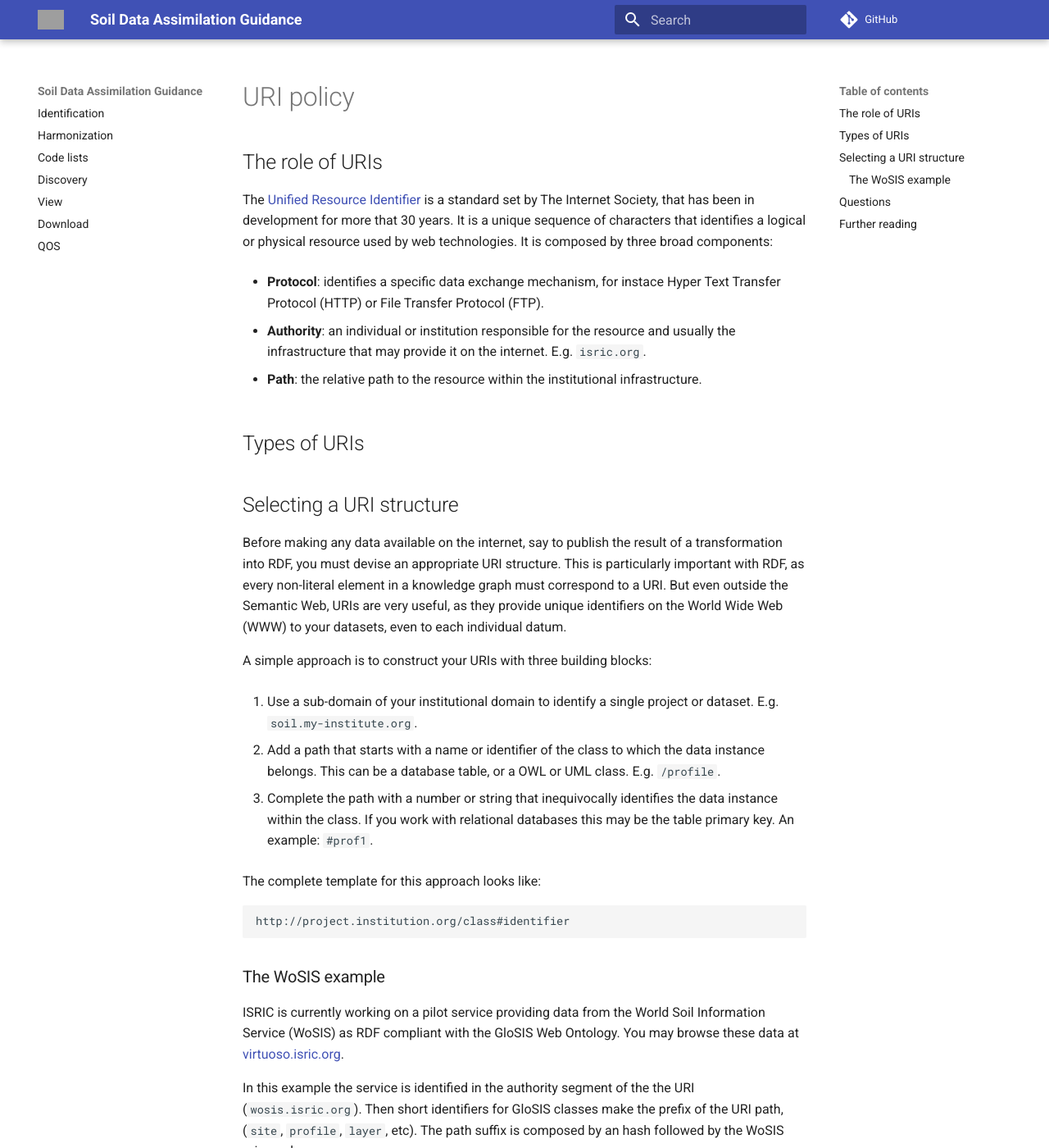
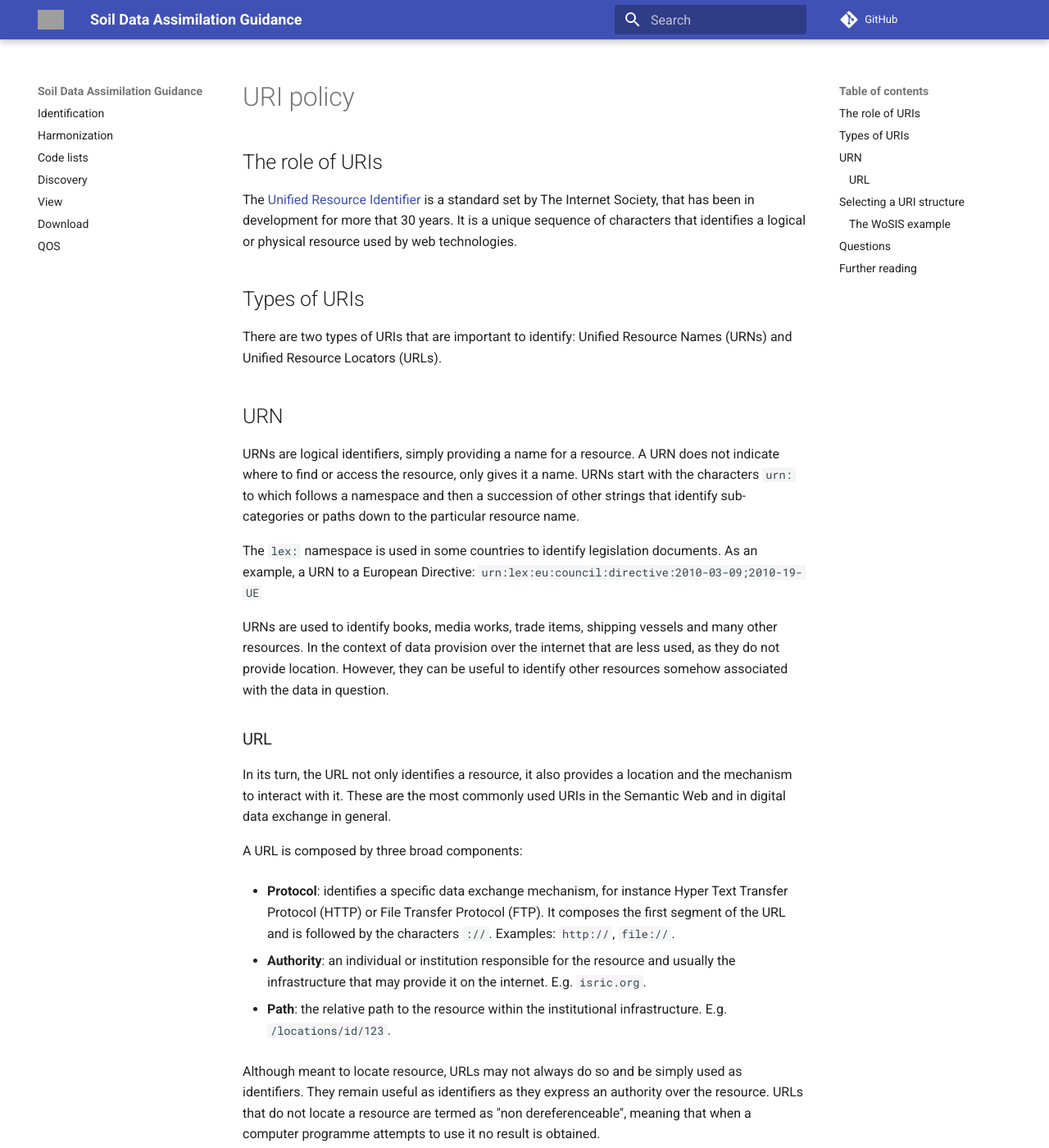
Before and after one commit to ejpsoil/soildata-assimilation-guidance, an MkDocs documentation site: the page built from docs/uri.md, in a window 1280 px wide and 1400 px high. Shown: the whole window at 82% size. Built offline with MkDocs 1.6.1 and Material for MkDocs 9.7.7, drawn with Linux system fonts in a browser that asks for light colours; comment, search, counter and statistics services are not loaded; some of the changed text lies outside the part shown; grey boxes are pictures that could not be loaded.

Commit message:
URNs and URLs

```diff
--- a/docs/uri.md
+++ b/docs/uri.md
@@ -6,22 +6,56 @@ URI policy
 The [Unified Resource Identifier](https://www.rfc-editor.org/rfc/rfc3986) is a
 standard set by The Internet Society, that has been in development for more that
 30 years. It is a unique sequence of characters that identifies a logical or
-physical resource used by web technologies. It is composed by three broad
+physical resource used by web technologies.
+
+## Types of URIs
+
+There are two types of URIs that are important to identify: Unified Resource
+Names (URNs) and Unified Resource Locators (URLs).
+
+## URN
+
+URNs are logical identifiers, simply providing a name for a resource. A URN does
+not indicate where to find or access the resource, only gives it a name. URNs
+start with the characters `urn:` to which follows a namespace and then a
+succession of other strings that identify sub-categories or paths down to the
+particular resource name.
+
+The `lex:` namespace is used in some countries to identify legislation
+documents. As an example, a URN to a European Directive:
+`urn:lex:eu:council:directive:2010-03-09;2010-19-UE`
+
+URNs are used to identify books, media works, trade items, shipping vessels and
+many other resources. In the context of data provision over the internet that
+are less used, as they do not provide location. However, they can be useful to
+identify other resources somehow associated with the data in question.
+
+### URL
+
+In its turn, the URL not only identifies a resource, it also provides a location
+and the mechanism to interact with it. These are the most commonly used URIs in
+the Semantic Web and in digital data exchange in general.
+
+A URL is composed by three broad
 components:
 
-- **Protocol**: identifies a specific data exchange mechanism, for instace
-  Hyper Text Transfer Protocol (HTTP) or File Transfer Protocol (FTP).
+- **Protocol**: identifies a specific data exchange mechanism, for instance
+  Hyper Text Transfer Protocol (HTTP) or File Transfer Protocol (FTP). It
+composes the first segment of the URL and is followed by the characters `://`.
+Examples: `http://`, `file://`.
 
 - **Authority**: an individual or institution responsible for the resource and
   usually the infrastructure that may provide it on the internet. E.g.
 `isric.org`.
 
 - **Path**: the relative path to the resource within the institutional
-  infrastructure.
+  infrastructure. E.g. `/locations/id/123`.
 
-## Types of URIs
-
-
+Although meant to locate resource, URLs may not always do so and be simply used
+as identifiers. They remain useful as identifiers as they express an authority
+over the resource. URLs that do not locate a resource are termed as "non
+dereferenceable", meaning that when a computer programme attempts to use it no
+result is obtained.
 
 ## Selecting a URI structure
 
@@ -42,7 +76,7 @@ identify a single project or dataset. E.g. `soil.my-institute.org`.
 to which the data instance belongs. This can be a database table, or a OWL or
 UML class. E.g. `/profile`.
 
-3. Complete the path with a number or string that inequivocally identifies the
+3. Complete the path with a number or string that unequivocally identifies the
    data instance within the class. If you work with relational databases this
 may be the table primary key. An example: `#prof1`.
 
@@ -54,9 +88,11 @@ http://project.institution.org/class#identifier
 
 ### The WoSIS example
 
-ISRIC is currently working on a pilot service providing data from the World Soil Information
-Service (WoSIS) as RDF compliant with the GloSIS Web Ontology. You may browse
-these data at [virtuoso.isric.org](https://virtuoso.isric.org/describe/?url=http%3A%2F%2Fwosis.isric.org%2Fdataset%23CU-SOTER&sas=SAME_AS_OFF&sid=11).
+ISRIC is currently working on a pilot service providing data from the [World
+Soil Information Service](https://www.isric.org/explore/wosis) (WoSIS) as RDF
+compliant with the [GloSIS Web Ontology](https://github.com/rapw3k/glosis). You
+may browse these data at
+[virtuoso.isric.org](https://virtuoso.isric.org/describe/?url=http%3A%2F%2Fwosis.isric.org%2Fdataset%23CU-SOTER&sas=SAME_AS_OFF&sid=11).
 
 In this example the service is identified in the authority segment of the the
 URI (`wosis.isric.org`). Then short identifiers for GloSIS classes make the
```
